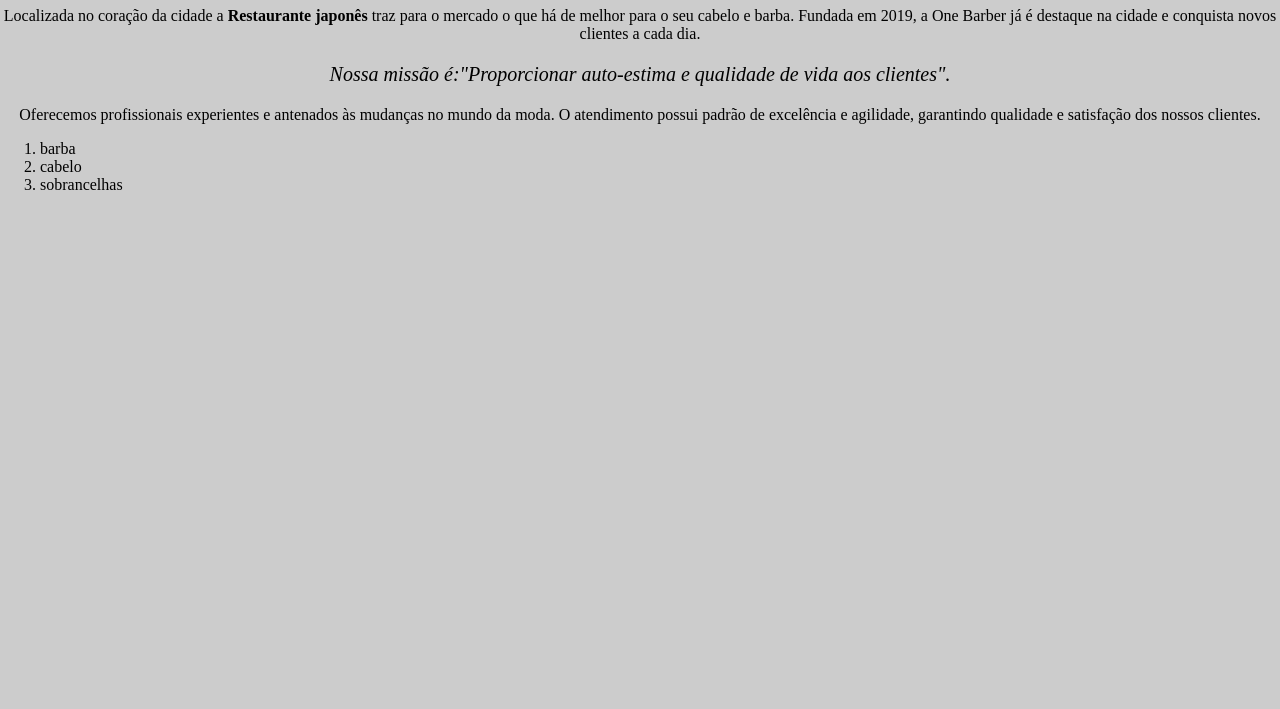
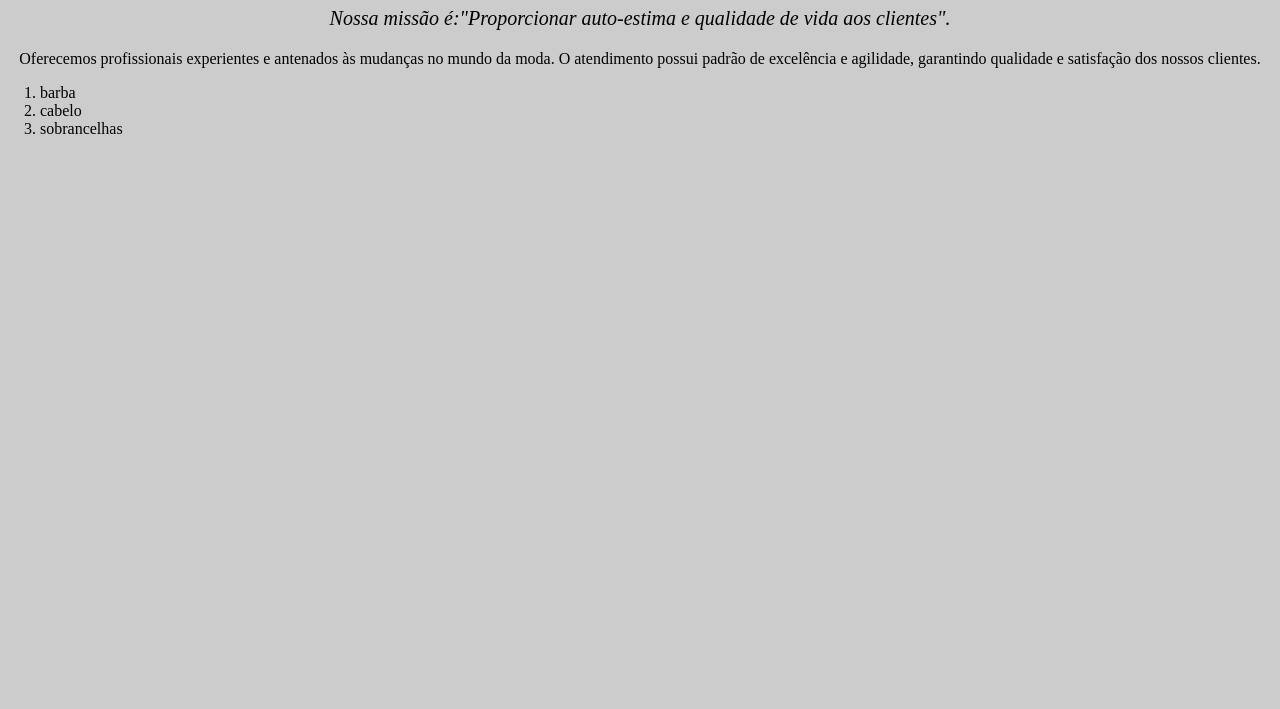
Before and after one commit to RenanAndrei/One-Barbe, a plain HTML site: page index.html in a window 1280 px wide. Shown: the part 91-800 px from the top of the page. Drawn offline with Linux system fonts and the light colour scheme.

Commit message:
apaguei o primeiro parágrafo

```diff
--- a/index.html
+++ b/index.html
@@ -18,7 +18,7 @@
 
 		<h1>Restaurante japonês</h1>
 
-	<p>Localizada no coração da cidade a <b>Restaurante japonês</b> traz para o mercado o que há de melhor para o seu cabelo e barba. Fundada em 2019, a One Barber já é destaque na cidade e conquista novos clientes a cada dia.</p>
+
 
 	<p style="font-size: 20px"><i>Nossa missão é:"Proporcionar auto-estima e qualidade de vida aos clientes".</i></p>
 
```
